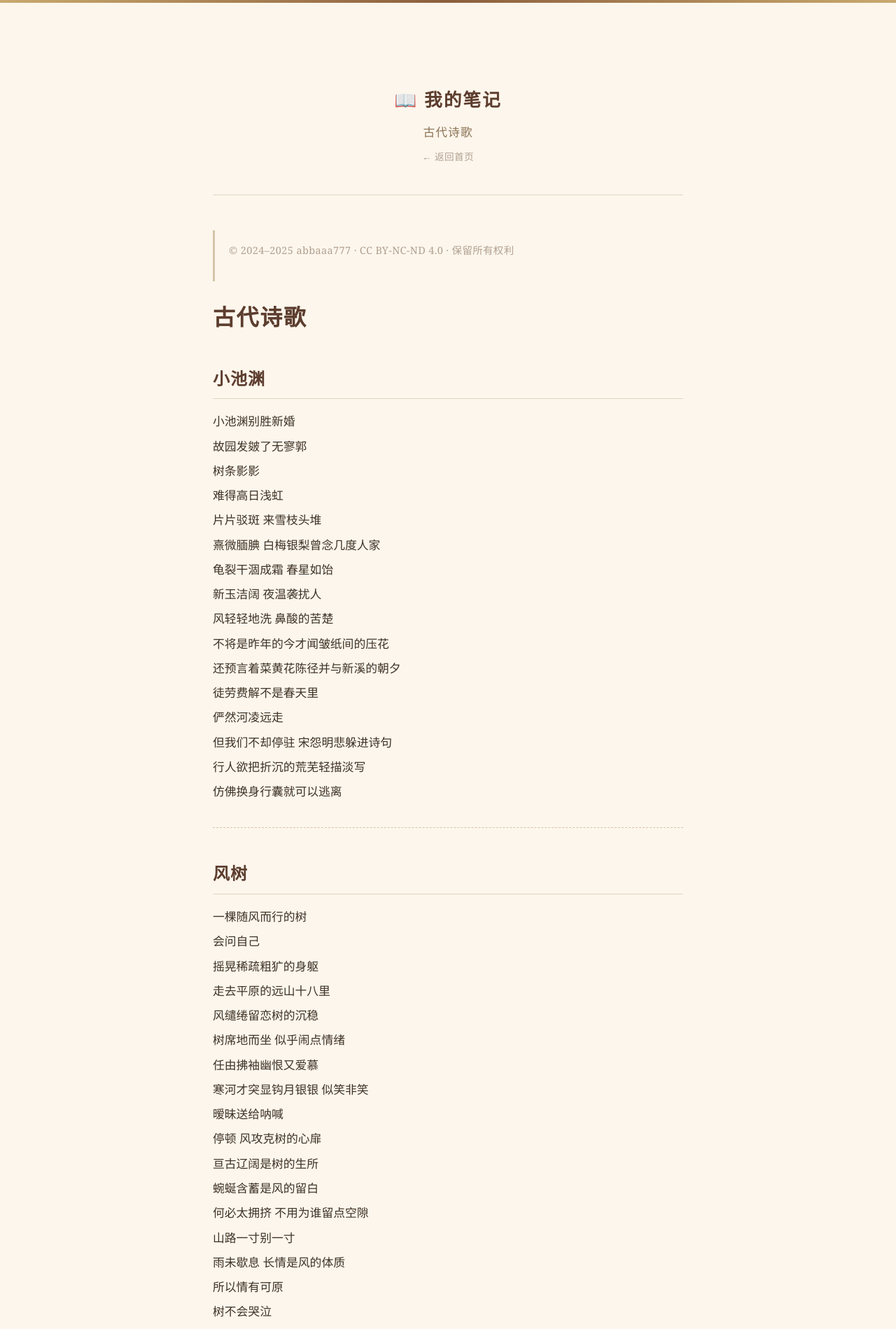
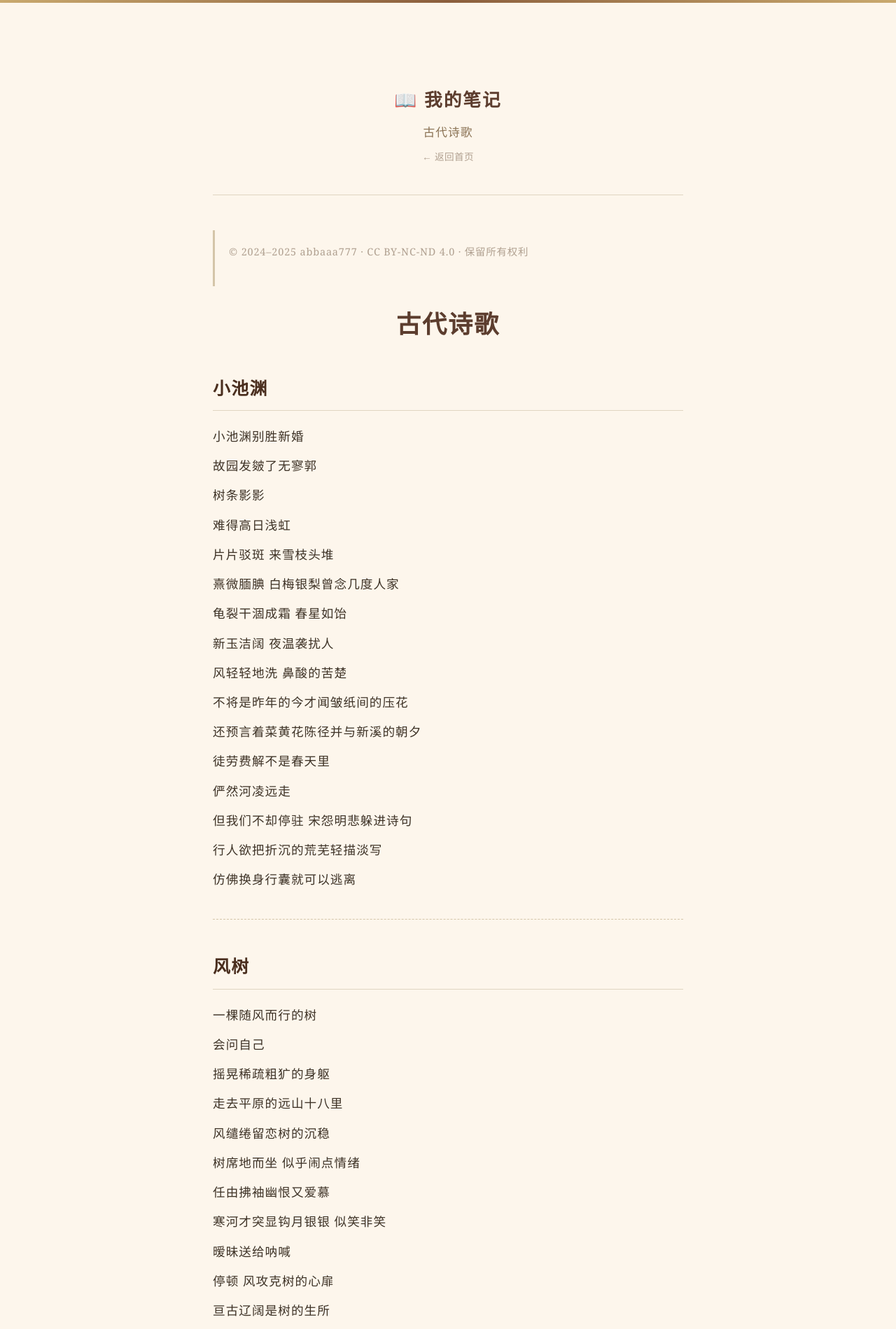
Before and after one commit to abbaaa777/my-notes, a Jekyll site: the page built from notes/古代诗歌.md, in a window 1280 px wide. Shown: the top 1899 px of the page at 70% size. Built offline with Jekyll 4.4.1, drawn with Linux system fonts in a browser that asks for light colours.

Commit message:
第一轮排版精修：诗歌专属排版 + 正文字号微调 + 标题层次强化

```diff
--- a/_layouts/default.html
+++ b/_layouts/default.html
@@ -176,26 +176,27 @@
            正文排版（笔记 / 诗歌页面）
            ======================================== */
         .content {
-            font-size: 1.05rem;
+            font-size: 1.1rem;
         }
 
         .content h1 {
-            font-size: 2rem;
+            font-size: 2.2rem;
             color: #5c3d2e;
             margin-bottom: 0.6em;
             margin-top: 0.4em;
             letter-spacing: 0.05em;
             font-weight: 700;
             line-height: 1.4;
+            text-align: center;
         }
 
         .content h2 {
             font-size: 1.5rem;
             color: #5c3d2e;
             margin: 1.8em 0 0.6em;
-            padding-bottom: 0.3em;
+            padding-bottom: 0.4em;
             border-bottom: 1px solid #e0d5c1;
-            letter-spacing: 0.04em;
+            letter-spacing: 0.05em;
             font-weight: 600;
         }
 
@@ -208,7 +209,7 @@
         }
 
         .content p {
-            margin-bottom: 1em;
+            margin-bottom: 1.2em;
             text-indent: 0;
             line-height: 2.1;
         }
@@ -286,10 +287,16 @@
             padding: 0;
         }
 
-        /* 诗歌专属：行间距更宽松 */
+        /* 诗歌专属：行间距更宽松，诗题更醒目 */
         .content.poetry p {
-            line-height: 2.2;
-            letter-spacing: 0.04em;
+            line-height: 2.4;
+            letter-spacing: 0.06em;
+        }
+
+        .content.poetry h2 {
+            color: #4a2e1e;
+            font-size: 1.55rem;
+            letter-spacing: 0.06em;
         }
 
         /* ========================================
@@ -377,7 +384,7 @@
             {% endif %}
         </header>
 
-        <main class="content">
+        <main class="content{% if page.type == 'poetry' %} poetry{% endif %}">
             {{ content }}
         </main>
 
```
Also changed, not shown: notes/古代诗歌.md (+1 -0 lines), notes/现代诗歌.md (+1 -0 lines).
